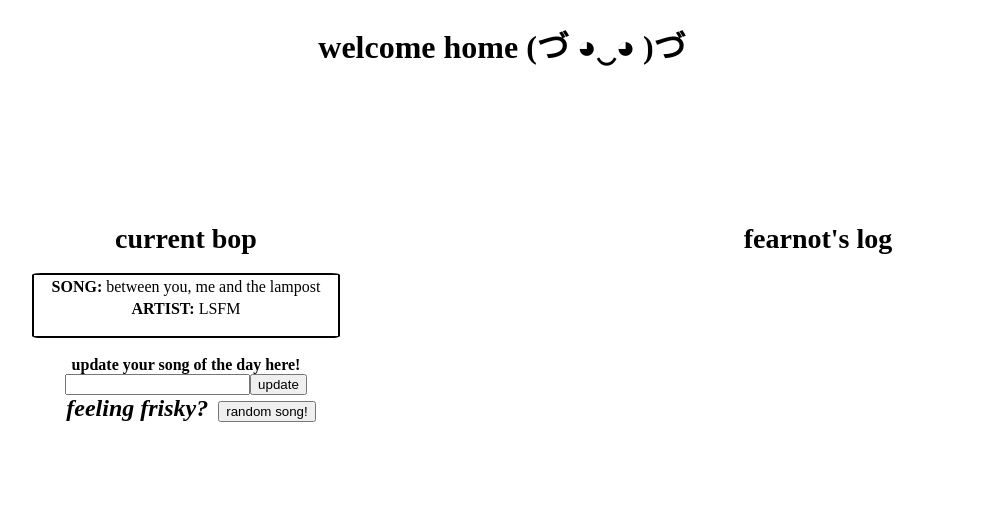
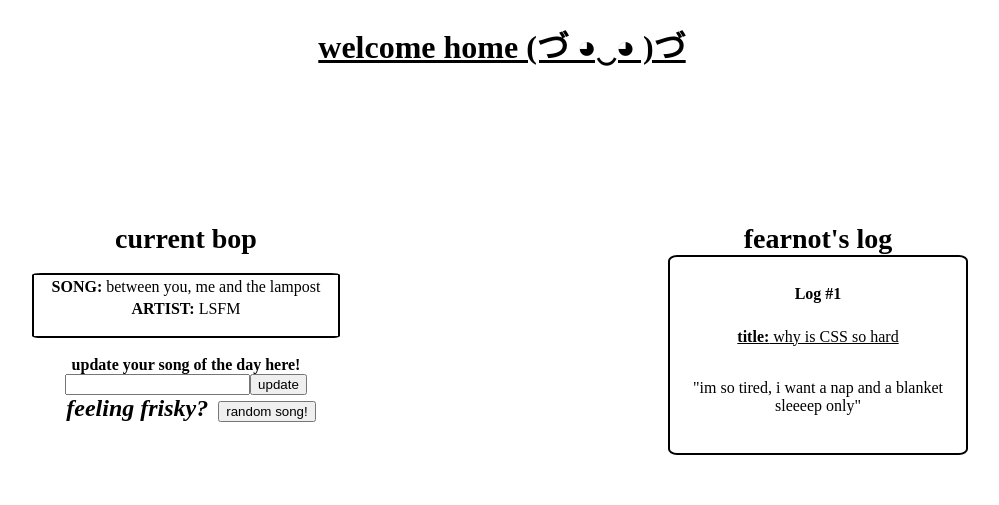
Before and after one commit to crischoo8/Meverse, a React (Vite) app: page / in a window 1280 px wide. Shown: the top 505 px of the page, without its empty margins (138-1137 px from the left). Built offline with nearby package versions, Linux system fonts and the light colour scheme; no server answers.

Commit message:
created Routes for HomePage and JournalPage

```diff
--- a/src/App.jsx
+++ b/src/App.jsx
@@ -1,12 +1,15 @@
 import { useState } from 'react'
-
+import { Route, Routes } from 'react-router-dom'
 import HomePage from './pages/HomePage'
 function App() {
 
 
   return (
     <>
-      <HomePage />
+      <Routes>
+        <Route path="/" element={<HomePage />}></Route>
+        <Route path="/Journal"></Route>
+      </Routes>
     </>
   )
 }
--- a/src/Component Styles/Card.css
+++ b/src/Component Styles/Card.css
@@ -17,8 +17,22 @@
     border-radius: 3%;
 }
 
+.card {
+    margin: 0 auto;
+    padding: 15px;
+    border: 2px solid black;
+    text-align: center;
+    border-radius: 3%;
+    width: 300px;
+    height: 200px
+}
+
 .tableData {
     border: 1px solid black;
     text-align: center;
     border-radius: 10%;
 }
+
+.title {
+    text-decoration: underline;
+}
--- a/src/components/Journal Log/JournalLogCard.jsx
+++ b/src/components/Journal Log/JournalLogCard.jsx
@@ -0,0 +1,28 @@
+import '../../Component Styles/Card.css'
+
+
+export default function JournalLogCard() {
+    return(
+    <>
+    <table className='card'>
+        <tbody>
+       <tr>
+            <td>
+                <strong>Log #1</strong>
+            </td>
+       </tr>
+       <tr>
+            <td className='title'>
+                <strong>title:</strong> why is CSS so hard
+            </td>
+       </tr>
+       <tr>
+            <td>
+                "im so tired, i want a nap and a blanket sleeeep only"
+            </td>
+    </tr>
+    </tbody>
+    </table>
+    </>
+    )
+}
--- a/src/components/Journal Log/JournalLogNewCardForm.jsx
+++ b/src/components/Journal Log/JournalLogNewCardForm.jsx
@@ -1,6 +1,6 @@
 import '../../Component Styles/Card.css'
 
-export default function JournalLogCard() {
+export default function NewCardForm() {
 
     return(
         <>
--- a/src/components/Journal Log/JournalLogPreview.jsx
+++ b/src/components/Journal Log/JournalLogPreview.jsx
@@ -1,5 +1,6 @@
 // to be rendered on the homepage as a preview section to journal log
 import '../../Component Styles/Card.css'
+import JournalLogCard from './JournalLogCard'
 
 export default function JournalLogPreview() {
     return(
@@ -8,6 +9,7 @@ export default function JournalLogPreview() {
             <h1 className='label'>
             fearnot's log
             </h1>
+            <JournalLogCard />
         </div>
         </>
     )
--- a/src/main.jsx
+++ b/src/main.jsx
@@ -1,10 +1,13 @@
 import React from 'react'
 import ReactDOM from 'react-dom/client'
 import App from './App.jsx'
+import { BrowserRouter } from 'react-router-dom'
 
 
 ReactDOM.createRoot(document.getElementById('root')).render(
   <React.StrictMode>
+    <BrowserRouter>
     <App />
+    </BrowserRouter>
   </React.StrictMode>,
 )
--- a/src/pages/HomePage.jsx
+++ b/src/pages/HomePage.jsx
@@ -2,6 +2,7 @@ import Socials from '../components/Social\'s Bar/socials'
 import FavouriteListForm from '../components/Favourite\'s List/FavouriteListForm'
 import MusicStatus from '../components/Music Status/MusicStatus'
 import JournalLogPreview from '../components/Journal Log/JournalLogPreview'
+
 
 import './HomePage.css'
 export default function HomePage() {
@@ -17,7 +18,6 @@ export default function HomePage() {
 
 
         <div className='rightCheek'>
-        {/* <JournalLogCard /> */}
         <JournalLogPreview />
         </div>
         </section>
```
